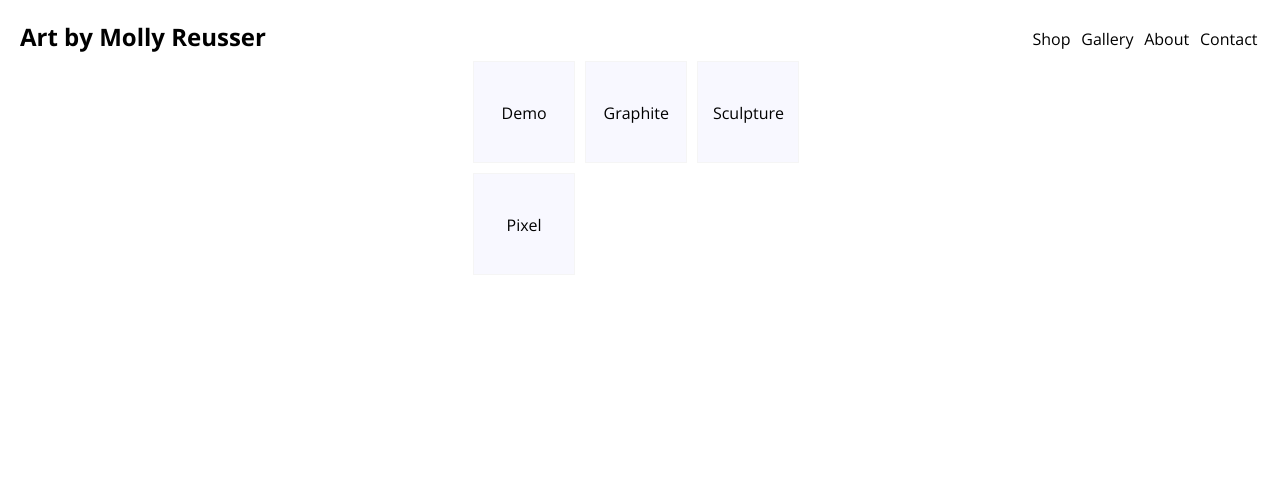
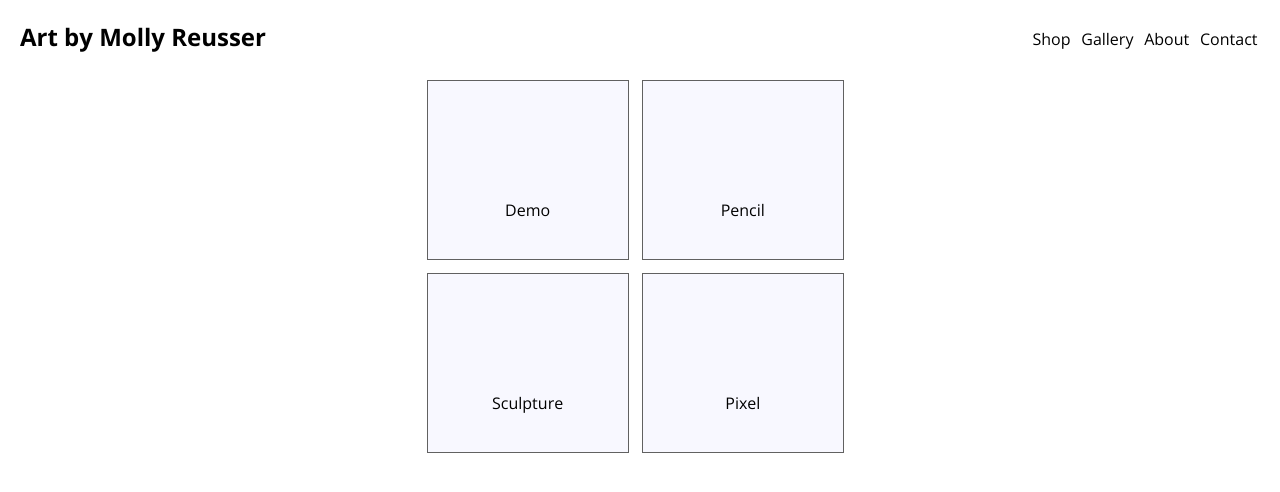
Before and after one commit to Loxphordex/molly-website, a React (Create React App) app: page /categories in a window 1280 px wide. Shown: the top 492 px of the page. Built offline with nearby package versions, Linux system fonts and the light colour scheme.

Commit message:
small category styles

```diff
--- a/src/components/ImageInfo/ImageInfo.js
+++ b/src/components/ImageInfo/ImageInfo.js
@@ -3,9 +3,10 @@ import './ImageInfo.css'
 
 export default class ImageInfo extends React.Component {
   render() {
+    const { image } = this.props
     return(
       <section className='image-info-wrapper'>
-        <div>HI HI HI</div>
+        <h2>{image.name}</h2>
       </section>
     )
   }
--- a/src/images/gallery-images.js
+++ b/src/images/gallery-images.js
@@ -24,7 +24,7 @@ const galleryImages =  {
     { url: `${baseUrl}v1561859394/Molly%20Art/28398311405_44befe467b_o_yyns21.jpg`, name: 'Purp' }
   ],
 
-  graphite: [
+  pencil: [
     // page 1
     { url: 'https://res.cloudinary.com/dghqlm5xb/image/upload/v1561859393/Molly%20Art/28115499110_2a7cf572ae_o_ljznxz.jpg', name: 'flow', year: '2017' },
     { url: 'https://res.cloudinary.com/dghqlm5xb/image/upload/v1561859420/Molly%20Art/29148719803_354f11f8f7_o_ebqnkj.jpg', name: 'Morcous' },
--- a/src/routes/Categories/Categories.css
+++ b/src/routes/Categories/Categories.css
@@ -8,22 +8,49 @@
 .category {
   display: inline-block;
   background-color: ghostwhite;
-  border: 1px solid whitesmoke;
+  border: 1px solid rgb(97, 97, 97);
 
   width: 100px;
-  min-height: 60px;
-  padding-top: 40px;
 
   margin: 1.5%;
+}
+
+.category:hover {
+  cursor: pointer;
 }
 
 .category a {
   text-decoration: none;
   background-color: ghostwhite;
   color: black;
+
+  display: inline-block;
+  width: 100%;
+  min-height: 60px;
+  padding-top: 40px;
 }
 
 .category a:visited {
   background-color: ghostwhite;
   color: black;
 }
+
+/* Custom styles */
+
+
+/* Desktop */
+@media only screen and (min-width: 760px) {
+  .categories-wrapper {
+    width: 100%;
+    display: flex;
+    justify-content: center;
+  }
+  .categories-area {
+    max-width: 440px;
+  }
+  .category {
+    width: 200px;
+    min-height: 90px;
+    padding-top: 78px;
+  }
+}
--- a/src/routes/Categories/Categories.js
+++ b/src/routes/Categories/Categories.js
@@ -10,7 +10,7 @@ export default class Categories extends React.Component {
       <section className='categories-wrapper'>
         <div className='categories-area'>
           <div className='category c-demo'><Link to='/gallery/demo'>Demo</Link></div>
-          <div className='category c-graphite'><Link to='/gallery/graphite'>Graphite</Link></div>
+          <div className='category c-pencil'><Link to='/gallery/pencil'>Pencil</Link></div>
           <div className='category c-sculpture'><Link to='/gallery/sculpture'>Sculpture</Link></div>
           <div className='category c-pixel'><Link to='/gallery/pixel'>Pixel</Link></div>
 
--- a/src/routes/Gallery/Gallery.css
+++ b/src/routes/Gallery/Gallery.css
@@ -24,7 +24,7 @@
 }
 
 .fa-info-circle {
-  color: white;
+  color: rgba(148, 148, 148, 0.9);
   background-color: transparent;
   float: left;
   padding: 4%;
--- a/src/routes/Gallery/Gallery.js
+++ b/src/routes/Gallery/Gallery.js
@@ -182,7 +182,9 @@ export default class Gallery extends React.Component {
 
           <i className='fa fa-info-circle' onClick={() => this.handleShowMoreInfo()}></i>
 
-          { !!moreInfo && <ImageInfo />}
+          { !!moreInfo && <ImageInfo
+            image={fullScreenImage}
+          />}
 
 
           <div className='fullscreen-background'
```
